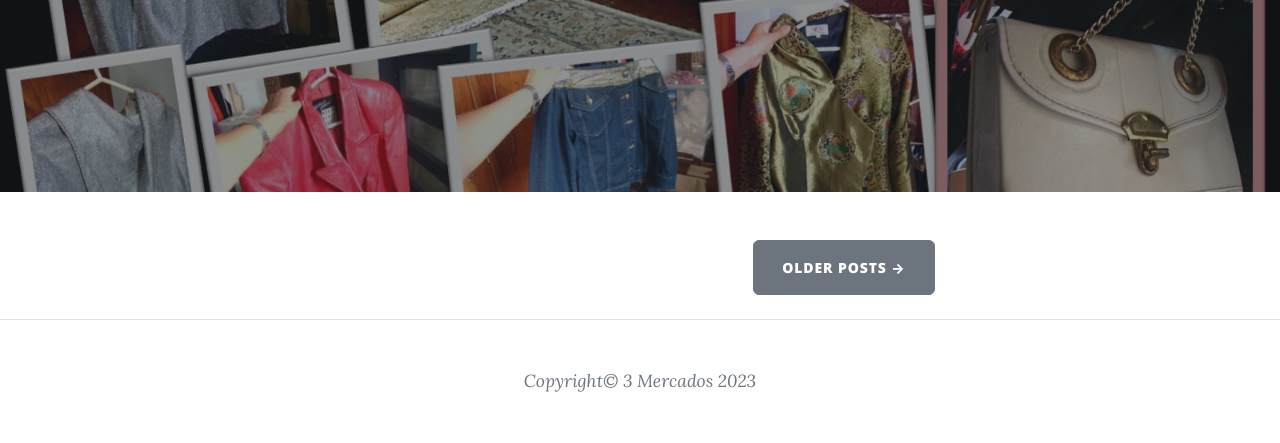
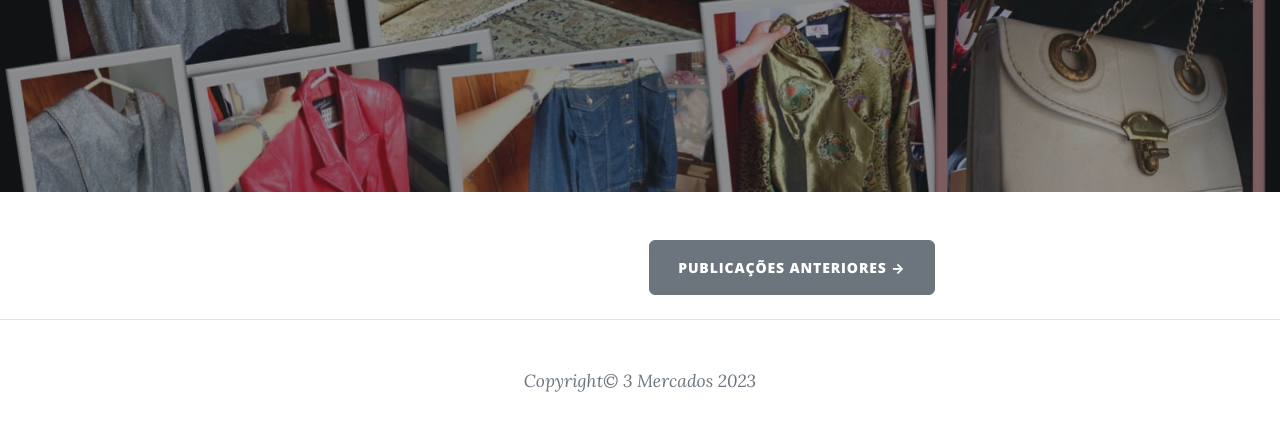
Before and after one commit to miguel-ossa/tresMercadosBlog, a Flask app: page / in a window 1280 px wide. Shown: the part 532-975 px from the top of the page. Run offline with Flask 3, Linux system fonts and the light colour scheme; data that the repository does not hold is empty; some libraries are stand-ins or nearby versions.

Commit message:
Older Posts in portugues

```diff
--- a/api/templates/index.html
+++ b/api/templates/index.html
@@ -56,7 +56,7 @@
 
       <!-- Pager-->
       <div class="d-flex justify-content-end mb-4">
-        <a class="btn btn-secondary text-uppercase" href="#!">Older Posts →</a>
+        <a class="btn btn-secondary text-uppercase" href="#!">Publicações anteriores →</a>
       </div>
     </div>
   </div>
```
